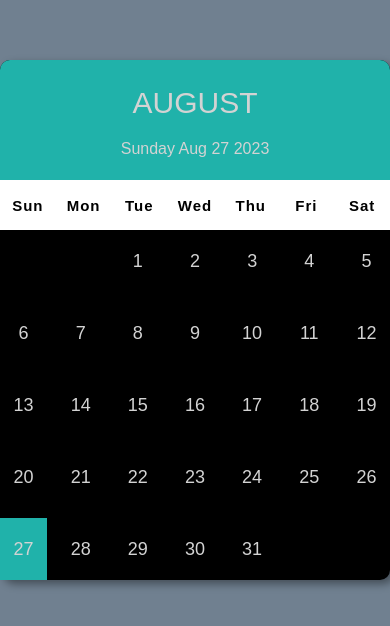
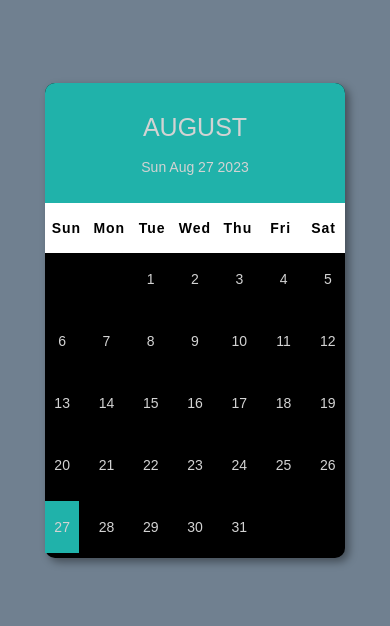
Before and after one commit to midnightmoet/monthly-calendar, a plain HTML site: page index.html in a window 390 px wide. Shown: the part 102-728 px from the top of the page. Drawn offline with Linux system fonts and the light colour scheme.

Commit message:
Saving progress

```diff
--- a/index.html
+++ b/index.html
@@ -12,8 +12,8 @@
         <div class="calendar">
             <div class="month">
                 <div class="date">
-                    <h1>August</h1>
-                    <p>Sunday Aug 27 2023</p>
+                    <h1></h1>
+                    <p></p>
                 </div>
             </div>
             <div class="weekdays">
--- a/script.js
+++ b/script.js
@@ -0,0 +1,40 @@
+const monthEl = document.querySelector(".date h1");
+const fullDateEl = document.querySelector(".date p");
+const monthIndex = new Date().getMonth();
+const lastDay = new Date(new Date().getFullYear(), monthIndex + 1, 0).getDate();
+
+
+const months = [
+    "January",
+    "February",
+    "March",
+    "April",
+    "May",
+    "June",
+    "July",
+    "August",
+    "September",
+    "October",
+    "November",
+    "December",
+];
+
+monthEl.innerText = months[monthIndex];
+fullDateEl.innerText = new Date().toDateString();
+
+let days = "";
+
+for (let i = 1; i <= lastDay; i++) {
+    days += `<div>${i}</div>`;
+}
+
+
+// ----------------------------------------------
+// CONSOLE LOG TO TEST EVERYTHING IS WORKING
+// console.log(monthEl);
+// console.log(fullDateEl);
+// console.log(monthIndex);
+// console.log(months);
+// console.log(months[monthIndex]);
+// console.log(new Date().toDateString());
+// console.log(lastDay);
--- a/style.css
+++ b/style.css
@@ -95,3 +95,60 @@ body {
     background: lightseagreen;
     color: white;
 }
+
+
+/* Media Queries Section */
+@media  (max-width: 450px) {
+    body {
+        margin: 0;
+        padding: 0;
+        font-family: sans-serif;
+        box-sizing: border-box;
+        height: 100vh;
+    }
+
+    .container {
+        width: 100%;
+        height: 100vh;
+        background: slategray;
+        display: flex;
+        justify-content: center;
+        align-items: center;
+    }
+
+    .calendar {
+        width: 300px;
+        height: 475px;
+    }
+
+    .month h1 {
+        font-size: 25px;
+    }
+
+    .month p {
+        font-size: 14px;
+    }
+
+    .weekdays div {
+        font-size: 14px;
+    }
+
+    .days div {
+        font-size: 14px;
+    }
+
+    .days {
+        height: 300px;
+    }
+
+    .days div:hover:not(.empty) {
+        background: lightseagreen;
+        color: white;
+        cursor: pointer;
+    }
+
+    .today {
+        background: lightseagreen;
+        color: white;
+    }
+}
```
